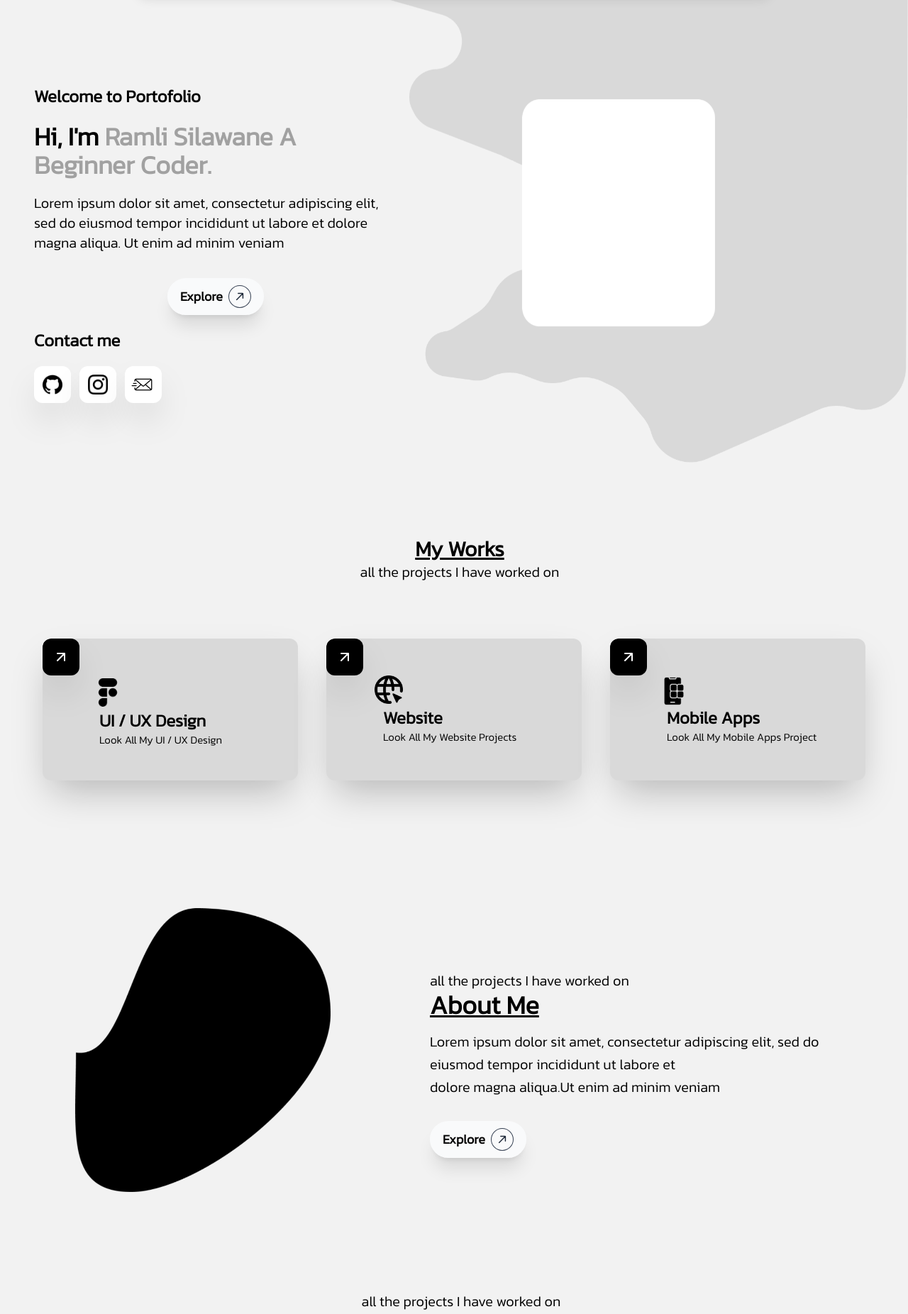
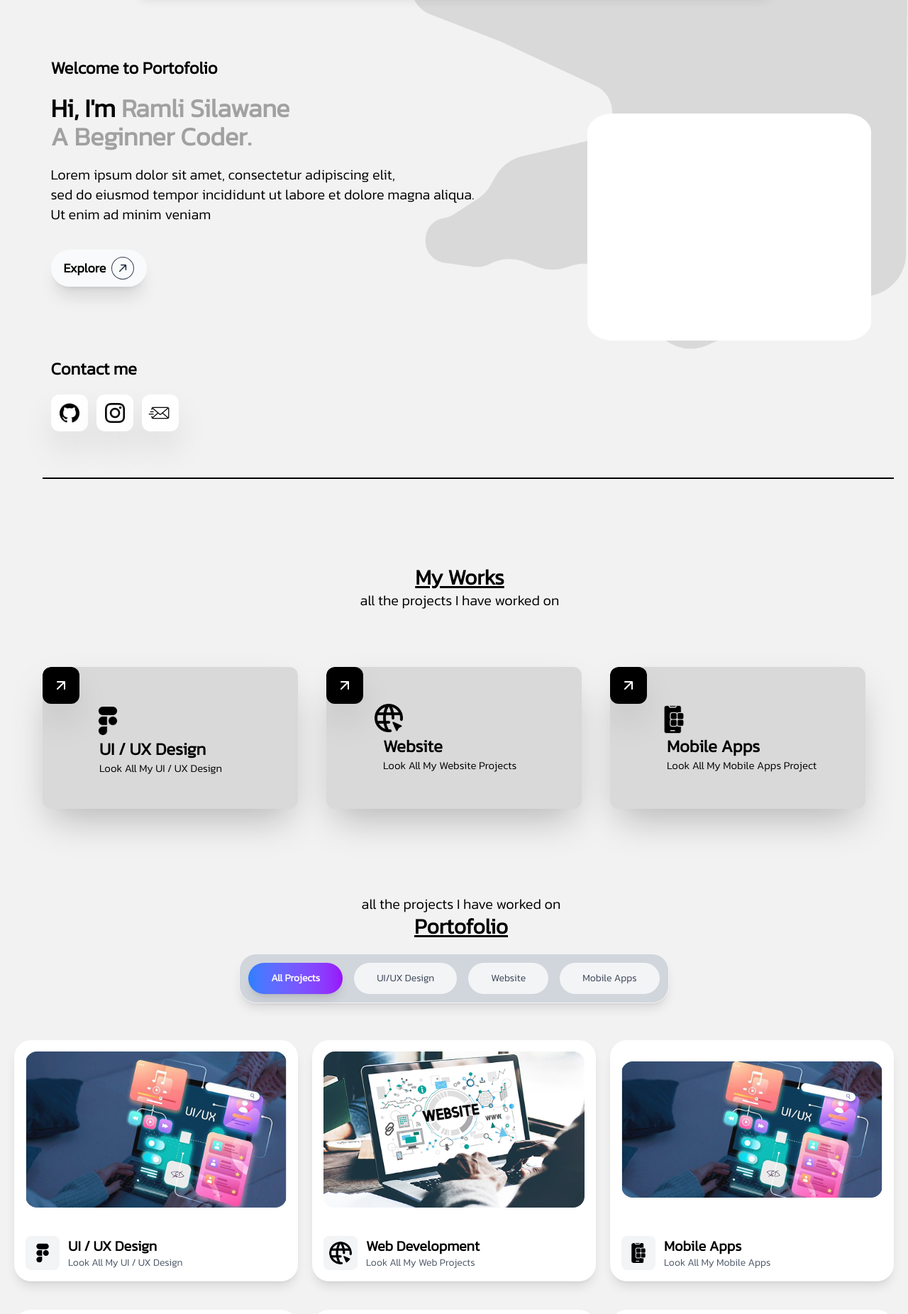
Before and after one commit to RamliWane/My-Portofolio, a Next.js app: page / in a window 1280 px wide. Shown: the part 80-1932 px from the top of the page at 71% size. Built offline with nearby package versions, Linux system fonts and the light colour scheme.

Commit message:
Final Commit

```diff
--- a/src/Components/PortofolioApp.jsx
+++ b/src/Components/PortofolioApp.jsx
@@ -5,11 +5,11 @@ export default function PortofolioApp({ animation = "scaleIn", delay = 0 }) {
     return (
         <AnimatedWrapper animation={animation} delay={delay}>
             <div className="flex flex-wrap justify-center gap-5 mt-5">
-                <div className="bg-pink-100 max-w-sm h-80 rounded-3xl p-4 flex flex-col cursor-pointer transition-transform duration-150 ease-in-out hover:scale-95 shadow-lg">
-                    <div className="flex-1 mb-5 w-full h-48 flex items-center justify-center">
+                <div className="bg-white w-100 h-85 rounded-3xl p-4 flex flex-col cursor-pointer transition-transform duration-150 ease-in-out hover:scale-95 shadow-lg">
+                    <div className="flex-1 mb-10 w-full h-48 flex items-center justify-center">
                         <img className="w-full h-48 object-cover rounded-2xl" src="./UI UX Desain (3) 1.png" alt="" />
                     </div>
-                    <div className="flex items-center gap-3 mb-3">
+                    <div className="flex items-center gap-3">
                         <div className="w-12 h-12 bg-gray-100 rounded-lg flex items-center justify-center">
                             <img className="w-8 h-8 rounded-2xl" src="./mobile-app.png" alt="UI/UX Design" />
                         </div>
--- a/src/Page/FirstPage.jsx
+++ b/src/Page/FirstPage.jsx
@@ -7,10 +7,52 @@ import AnimatedWrapper from "../Components/AnimatedWrapper";
 
 export default function FirstPage() {
   return (
-    <>
+      <div className="flex justify-center flex-wrap mt-30">
+        <div className="flex self-start ml-5 items-start flex-wrap flex-col lg:mr-10 gap-5">
+                <h3 className="text-2xl font-bold text-black">
+                  Welcome to Portofolio
+                </h3>
+                <h1 className="text-4xl font-bold text-black">
+                  Hi, I'm{" "}
+                  <span className="text-[#A1A1A1]">
+                    Ramli Silawane <br />
+                    A Beginner Coder.
+                  </span>
+                </h1>
+                <p className="text-black text-xl font-mono">
+                  Lorem ipsum dolor sit amet, consectetur adipiscing elit, <br />
+                  sed do eiusmod tempor incididunt ut labore et dolore magna aliqua. <br />Ut enim ad minim veniam
+                </p>
+                <div className="self-start mt-4">
+                  <Button />
+                </div>
+                <div className="mt-10">
+                  <SocialIcon />
+                </div>
+        </div>
+                <div className="flex justify-center">
+                  <div className="flex justify-center z-1">
+                    <img
+                      className="w-80 mt-10 h-auto md:w-120 md:h-90 lg:ml-30 lg:w-100 lg:h-80 lg:mt-20"
+                      src="./RectangleSementara.png"
+                      alt="globe"
+                    />
+                </div>
+              </div>
+                <div className="hidden md:block absolute -top-50 right-[0px] lg:w-[800px] md:w-[500px] md:h-[300px]">
+                  <img src="./Rectangle 1552.png" alt="" />
+              </div>
+              <div className="absolute hidden md:block lg:block justify-center ml-10 mt-145">
+                  <img className="w-300 h-7" src="./line.png" alt="" />
+              </div>
+      </div>
+  );
+}
+
+{/* <>
       <div className="flex flex-wrap items-center justify-center px-8 mt-15 ">
         <div className="flex justify-center flex-col md:flex-row  mt-10 gap-12">
-          <div className="flex flex-col gap-4 ml-4 lg:mt-15 lg:gap-5">
+          <div className="flex flex-col gap-4 ml-4 lg:ml-30 lg:mt-15 lg:gap-5">
             <AnimatedWrapper animation="fade-up" delay={100}>
               <h3 className="text-2xl font-bold text-black">
                 Welcome to Portofolio
@@ -48,7 +90,7 @@ export default function FirstPage() {
           </div>
 
           <AnimatedWrapper animation="slide-down" delay={300}>
-            <div className="absolute -top-10 right-[0px] lg:w-[800px] md:w-[500px] md:h-[300px]">
+            <div className="hidden md:block absolute -top-10 right-[0px] lg:w-[800px] md:w-[500px] md:h-[300px]">
               <img src="./Rectangle 1552.png" alt="" />
             </div>
           </AnimatedWrapper>
@@ -70,6 +112,4 @@ export default function FirstPage() {
           </AnimatedWrapper>
         </div>
       </div>
-    </>
-  );
-}
+    </> */}
--- a/src/Page/PageFour.jsx
+++ b/src/Page/PageFour.jsx
@@ -10,7 +10,7 @@ export default function PageFour() {
     return (
         <>
             <div>
-                <div className="flex flex-col items-center mb-5 justify-center px-8 md:mt-35 md:ml-5">
+                <div className="flex flex-col items-center mb-5 justify-center px-8 md:mt-10 md:ml-5">
                     <AnimatedWrapper animation="fade-left" delay={100}>
                         <p className="text-xl font-mono text-black">
                             all the projects I have worked on
@@ -25,7 +25,7 @@ export default function PageFour() {
 
                 <CategoryButton />
 
-                <div className={`flex justify-center gap-5 flex-wrap`}>
+                <div className={`flex justify-center gap-5 mb-10 flex-wrap`}>
                     <AnimatedWrapper animation="scale-in" delay={100}>
                         <PortofolioUI />
                     </AnimatedWrapper>
--- a/src/Page/PageThree.jsx
+++ b/src/Page/PageThree.jsx
@@ -122,20 +122,17 @@ export default function PageThree() {
                 .delay-500 { animation-delay: 0.5s; }
                 .delay-600 { animation-delay: 0.6s; }
             `}</style>
-                <div ref={pageRef} className="flex items-center justify-center flex-wrap px-8 mt-10 mb-30">
-                            <div className={`flex justify-center md:w-100 md:-ml-10 md:mr-5 md:mt-10 pl-10 z-1 -mt-5 ${isVisible ? 'animate-scale-in delay-300' : ''}`}>
-                                <img className="w-100 -ml-10 h-auto md:w-96 md:h-80 lg:ml-20 lg:h-100 lg:w-200 lg:mt-5 md:ml-5" src="./Ellipse 40.png" alt="globe" />
+                <div ref={pageRef} className=" bg-white h-auto flex items-center justify-center flex-wrap px-8 mt-20 mb-30">
+                            <div className={`flex justify-center mt-10 md:w-100 md:-ml-10 md:mr-5 md:mt-10 md:mb-5 pl-10 z-1 ${isVisible ? 'animate-scale-in delay-300' : ''}`}>
+                                <img className="w-100 -ml-10 h-auto md:w-96 md:h-80 lg:ml-20 lg:h-100 lg:w-200 md:ml-5" src="./Ellipse 40.png" alt="globe" />
                             </div>
-                            <div className="flex flex-col gap-4 lg:ml-40 md:w-1/2 mt-20 ml-5 lg:mt-25">
+                            <div className="flex flex-col gap-4 lg:ml-40 md:w-1/2 ml-5">
                                 <p className={`text-xl font-mono text-black ${isVisible ? 'animate-fade-right delay-400' : ''}`}>all the projects I have worked on</p>
                                 <h1 className={`text-4xl -mt-4 underline font-bold text-black ${isVisible ? 'animate-fade-right delay-500' : ''}`}>About Me</h1>
                                 <p className={`text-black text-2xl leading-8 md:text-xl ${isVisible ? 'animate-fade-up delay-600' : ''}`}>Lorem ipsum dolor sit amet, consectetur adipiscing elit, sed do eiusmod tempor incididunt ut labore et <br /> dolore magna aliqua.Ut enim ad minim veniam</p>
-                                <div className={`self-start mt-4 ${isVisible ? 'animate-fade-up delay-700' : ''}`}>
+                                <div className={`self-start mb-10 mt-4 ${isVisible ? 'animate-fade-up delay-700' : ''}`}>
                                     <Button />
                                 </div>
-                            </div>
-                             <div className={`absolute hidden md:block lg:block justify-center ml-10 mt-150 ${isVisible ? 'animate-fade-right delay-700' : ''}`}>
-                                <img className="w-300 h-7" src="./line.png" alt="" />
                             </div>
                 </div>
         </>
--- a/src/app/page.jsx
+++ b/src/app/page.jsx
@@ -3,14 +3,16 @@ import FirstPage from "../Page/FirstPage";
 import PageTwo from "@/Page/PageTwo";
 import PageThree from "@/Page/PageThree";
 import PageFour from "@/Page/PageFour";
+import FooterPage from "@/Page/FooterPage";
 
 export default function Home() {
   return (
     <main className="overflow-y-auto overflow-x-hidden">
         <FirstPage></FirstPage>
         <PageTwo></PageTwo>
+        <PageFour></PageFour>
         <PageThree></PageThree>
-        <PageFour></PageFour>
+        <FooterPage></FooterPage>
     </main>
   );
 }
```
Also changed, not shown: src/Page/FooterPage.jsx (+92 -0 lines).
